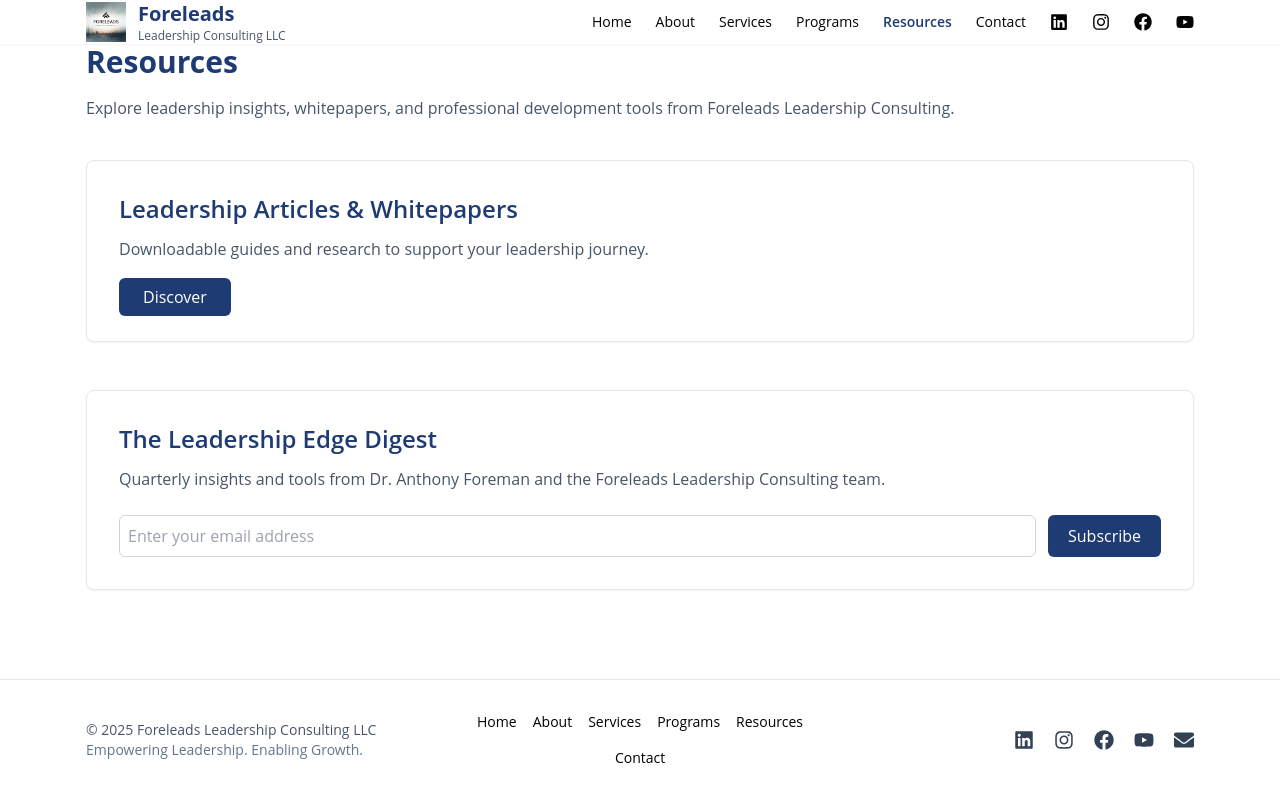
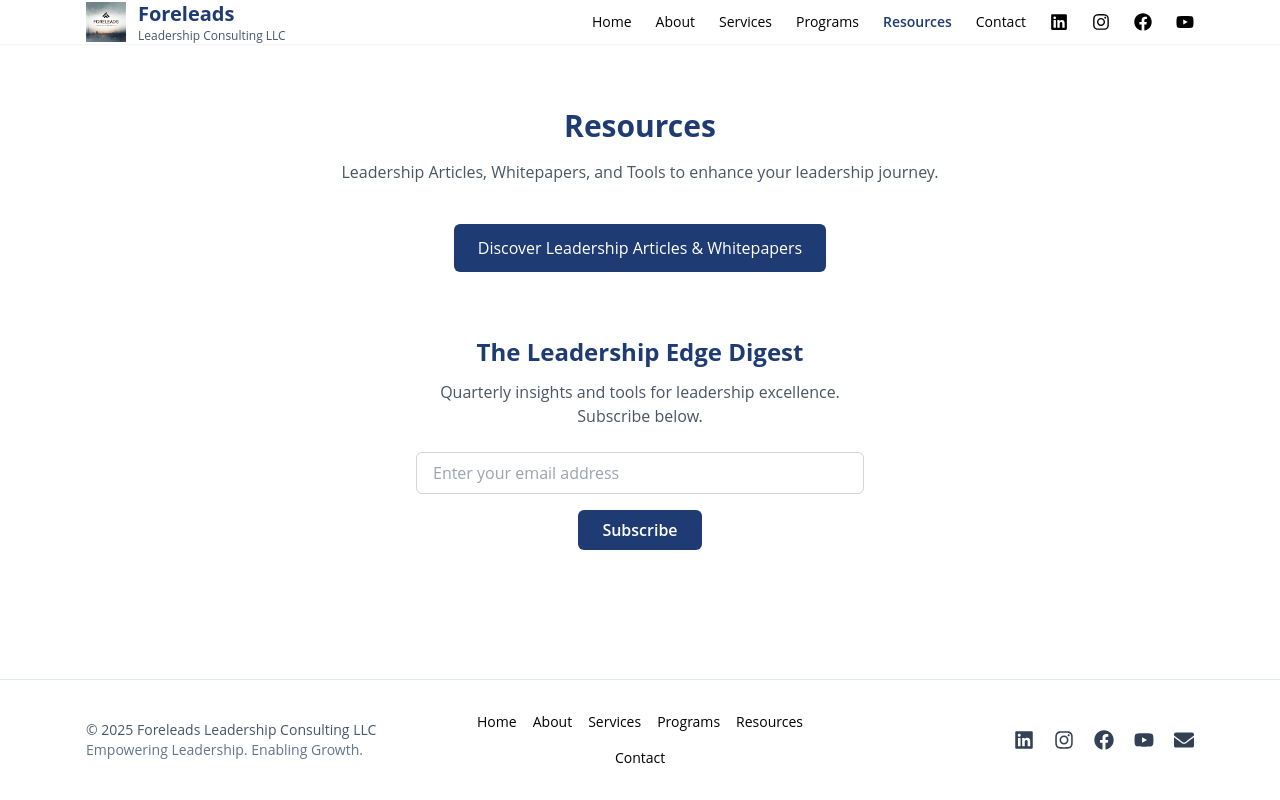
Before and after one commit to foretechleaders/Foreleads-site-final, a React (Vite) app: page /resources in a window 1280 px wide. Built offline with nearby package versions, Linux system fonts and the light colour scheme.

Commit message:
Add files via upload

```diff
--- a/src/pages/Resources.jsx
+++ b/src/pages/Resources.jsx
@@ -1,61 +1,93 @@
-import React from 'react'
-import { Link } from 'react-router-dom'
+import React, { useState } from 'react'
 
 export default function Resources() {
+  const [email, setEmail] = useState('')
+  const [status, setStatus] = useState('')
+
+  const handleSubmit = async (e) => {
+    e.preventDefault()
+    setStatus('loading')
+
+    try {
+      const response = await fetch(
+        'https://gmail.us22.list-manage.com/subscribe/post-json?u=abcd1234efgh5678&id=9012klmn34&c=?',
+        {
+          method: 'POST',
+          mode: 'no-cors',
+          headers: { 'Content-Type': 'application/json' },
+          body: JSON.stringify({ EMAIL: email }),
+        }
+      )
+
+      if (response.ok) {
+        setStatus('success')
+        setEmail('')
+      } else {
+        setStatus('error')
+      }
+    } catch (error) {
+      console.error('Subscription failed:', error)
+      setStatus('error')
+    }
+  }
+
   return (
-    <section className="container py-12">
+    <section className="py-16 bg-white text-gray-800">
+      <div className="max-w-5xl mx-auto px-6 text-center">
+        {/* ---------- HEADER ---------- */}
         <h1 className="text-3xl font-bold text-navy mb-4">Resources</h1>
-      <p className="text-slate-600 mb-10">
-        Explore leadership insights, whitepapers, and professional development tools from Foreleads Leadership Consulting.
+        <p className="text-gray-600 mb-10">
+          Leadership Articles, Whitepapers, and Tools to enhance your leadership journey.
         </p>
 
-      {/* Leadership Articles & Whitepapers */}
-      <div className="border border-slate-200 rounded-lg p-8 mb-12 shadow-sm bg-white">
-        <h2 className="text-2xl font-semibold text-navy mb-3">
-          Leadership Articles & Whitepapers
-        </h2>
-        <p className="text-slate-600 mb-6">
-          Downloadable guides and research to support your leadership journey.
-        </p>
-        <Link
-          to="/resources/articles"
-          className="bg-navy text-white px-6 py-2 rounded-md font-medium hover:bg-navy/90 transition"
+        {/* ---------- ARTICLES & WHITEPAPERS ---------- */}
+        <div className="text-center mb-16">
+          <a
+            href="/resources/articles"
+            className="inline-block bg-navy text-white px-6 py-3 rounded-md hover:bg-navy/90 transition"
           >
-          Discover
-        </Link>
+            Discover Leadership Articles & Whitepapers
+          </a>
         </div>
 
-      {/* Newsletter Section */}
-      <div className="border border-slate-200 rounded-lg p-8 shadow-sm bg-white">
-        <h2 className="text-2xl font-semibold text-navy mb-3">
+        {/* ---------- NEWSLETTER SIGNUP ---------- */}
+        <div className="max-w-md mx-auto text-center">
+          <h2 className="text-2xl font-bold text-navy mb-3">
             The Leadership Edge Digest
           </h2>
-        <p className="text-slate-600 mb-6">
-          Quarterly insights and tools from Dr. Anthony Foreman and the Foreleads Leadership Consulting team.
+          <p className="text-gray-600 mb-6">
+            Quarterly insights and tools for leadership excellence. Subscribe below.
           </p>
 
-        {/* Placeholder Mailchimp Form */}
-        <form
-          action="https://mailchimp.com/example-newsletter-signup"
-          method="POST"
-          target="_blank"
-          className="flex flex-col md:flex-row gap-3"
-        >
+          <form onSubmit={handleSubmit} className="flex flex-col items-center space-y-4">
             <input
               type="email"
               name="EMAIL"
+              value={email}
+              onChange={(e) => setEmail(e.target.value)}
               placeholder="Enter your email address"
               required
-            className="flex-grow border border-slate-300 rounded-md p-2"
+              className="w-full border border-gray-300 rounded-md px-4 py-2 focus:outline-none focus:ring-2 focus:ring-navy"
             />
             <button
               type="submit"
-            className="bg-navy text-white px-5 py-2 rounded-md hover:bg-navy/90 transition"
-            title="Test Mailchimp placeholder form"
+              className="bg-navy text-white font-semibold px-6 py-2 rounded-md hover:bg-navy/90 transition"
             >
-            Subscribe
+              {status === 'loading' ? 'Subscribing...' : 'Subscribe'}
             </button>
           </form>
+
+          {status === 'success' && (
+            <p className="text-green-600 mt-4">
+              ✅ Thank you for subscribing! Please check your email to confirm.
+            </p>
+          )}
+          {status === 'error' && (
+            <p className="text-red-600 mt-4">
+              ❌ Oops! Something went wrong. Please try again later.
+            </p>
+          )}
+        </div>
       </div>
     </section>
   )
```
Lines whose indentation alone changed are shown as unchanged.
